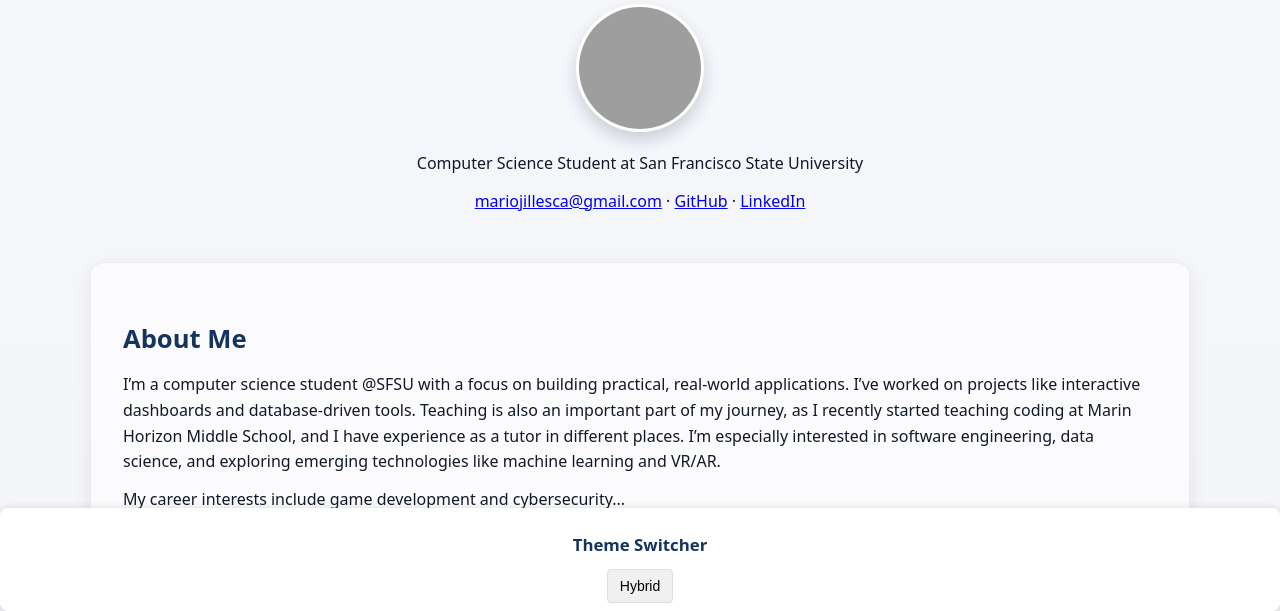
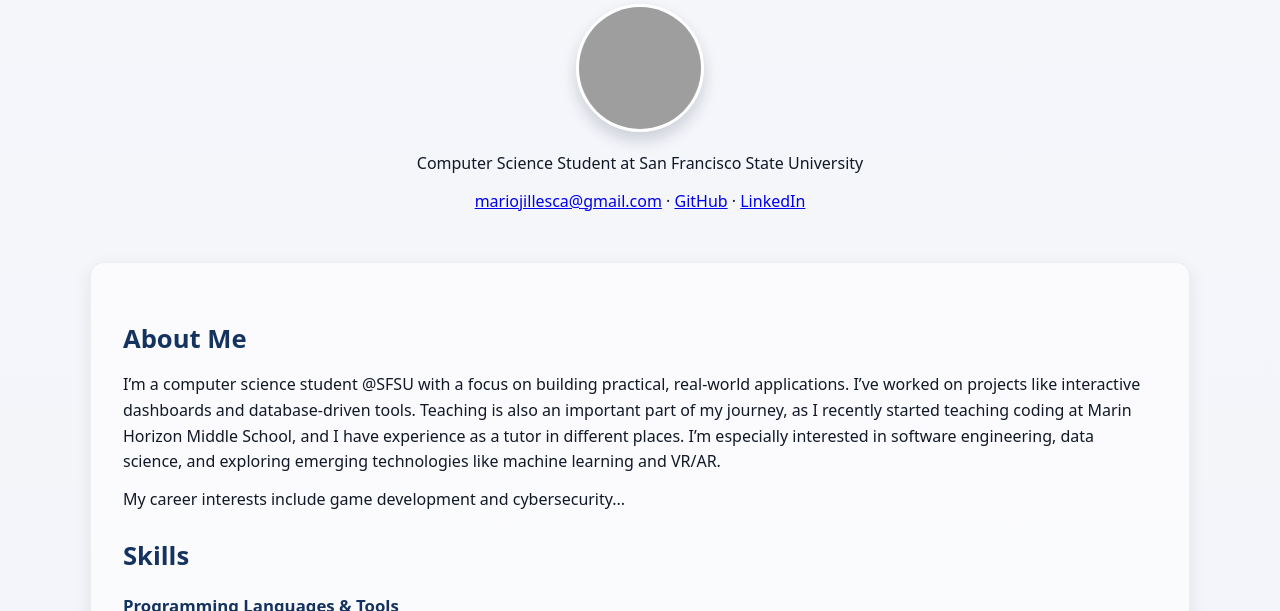
Before and after one commit to nochinxx/csc317-assignment4, a plain HTML site: page assignments/4/index.html in a window 1280 px wide. Shown: the part 189-800 px from the top of the page. Drawn offline with Linux system fonts and the light colour scheme; grey boxes are pictures that could not be loaded.

Commit message:
erased old switcher

```diff
--- a/assignments/4/index.html
+++ b/assignments/4/index.html
@@ -152,12 +152,5 @@
     <p>This portfolio is for the use of CSC317 to check my personal most up to date page check this <a href="https://nochinxx.github.io">link.</a></p>
   </footer>
     <script src="scripts/switcher.js"></script>
-    <!-- Theme Switcher -->
-    <div class="theme-switcher">
-      <h3>Theme Switcher</h3>
-      <div class="theme-buttons">
-        <button class="theme-button" data-theme="styles.css">Hybrid</button>
-      </div>
-    </div>
   </body>
 </html>
```
